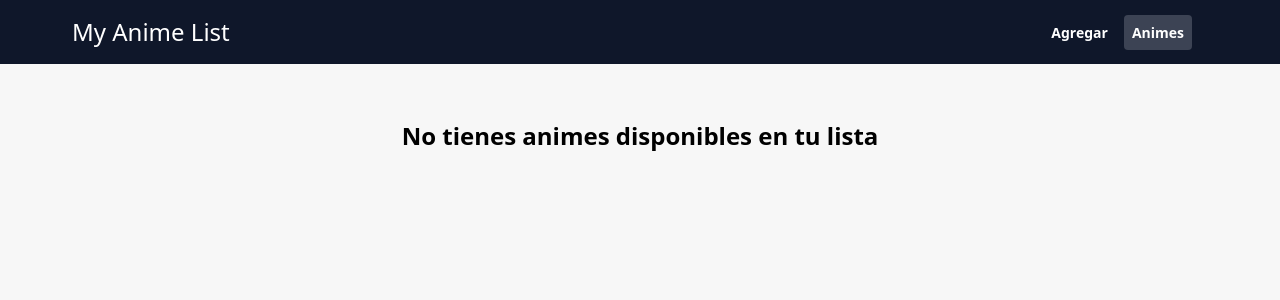
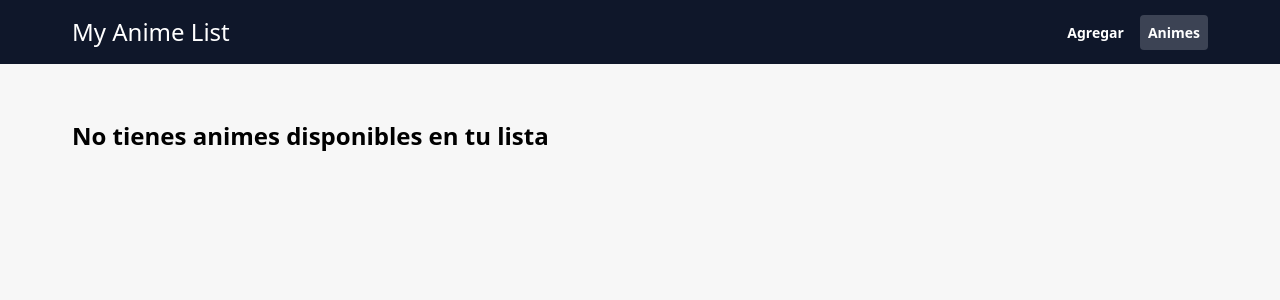
Before and after one commit to eidytrinidad/my-anime-list, an Angular app: page / in a window 1280 px wide. Shown: the top 300 px of the page. Built offline with nearby package versions, Linux system fonts and the light colour scheme.

Commit message:
adjust anime component and header component styles

```diff
--- a/src/app/features/anime/anime-container/anime.component.html
+++ b/src/app/features/anime/anime-container/anime.component.html
@@ -1,6 +1,6 @@
 <section class="w-full my-4">
   <article
-    class="w-full flex flex-col md:flex-row md:justify-around md:flex-wrap items-center"
+    class="w-full flex flex-col md:flex-row md:justify-between px-2 md:flex-wrap items-center"
   >
     <div class="mt-10" *ngIf="animeList.length < 1">
       <h4
--- a/src/app/shared/components/header/header.component.html
+++ b/src/app/shared/components/header/header.component.html
@@ -8,20 +8,20 @@
 
     <div class="p-2">
       <a
-        class="font-semibold text-white mr-4 text-sm"
+        class="font-semibold text-white ml-4 text-sm"
         routerLink="add-anime"
         routerLinkActive="bg-slate-100/[0.2] p-2 rounded"
         >Agregar</a
       >
       <a
-        class="font-semibold text-white text-sm mr-4"
+        class="font-semibold text-white text-sm ml-4"
         routerLink="/"
         routerLinkActive="bg-slate-100/[0.2] p-2 rounded"
         [routerLinkActiveOptions]="{ exact: true }"
         >Animes</a
       >
       <!-- <a
-        class="font-semibold text-white text-sm"
+        class="font-semibold text-white text-sm ml-4"
         routerLink="/inactives"
         routerLinkActive="bg-slate-100/[0.2] p-2 rounded"
         [routerLinkActiveOptions]="{ exact: true }"
```
